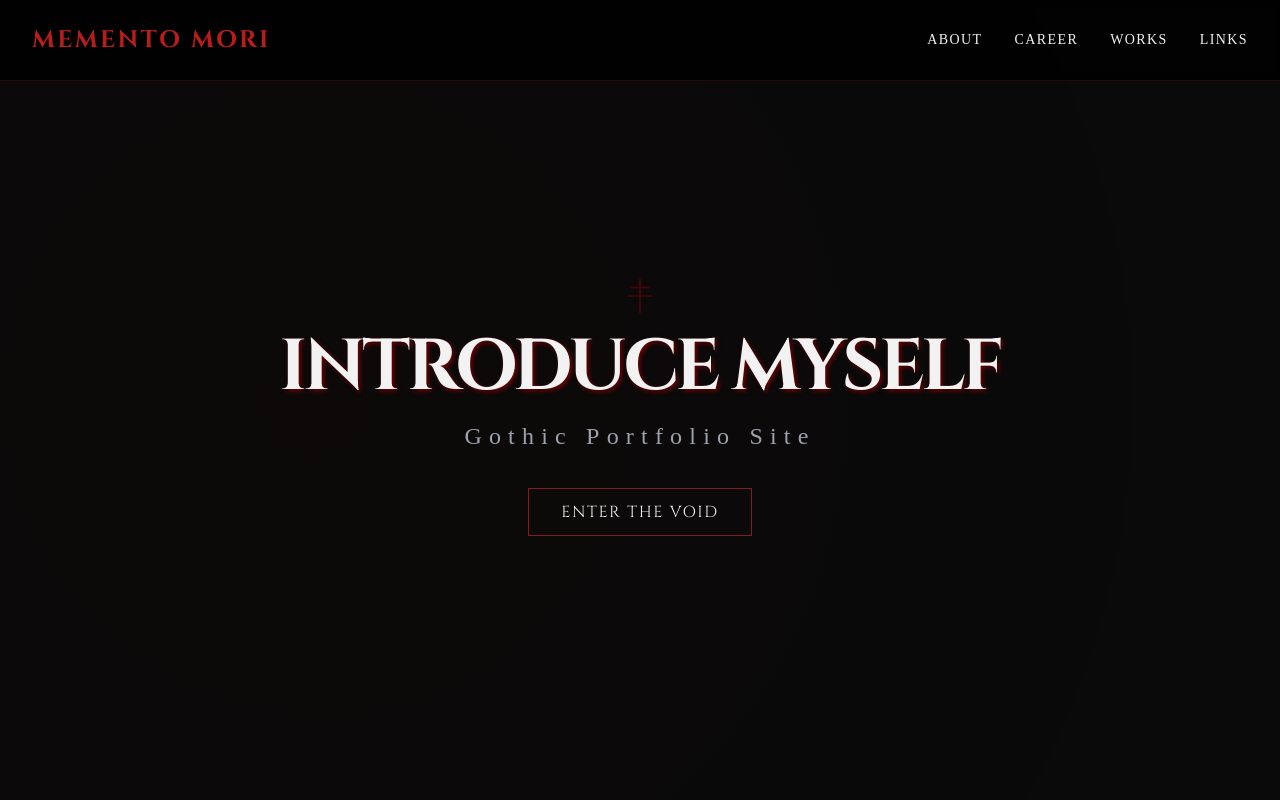
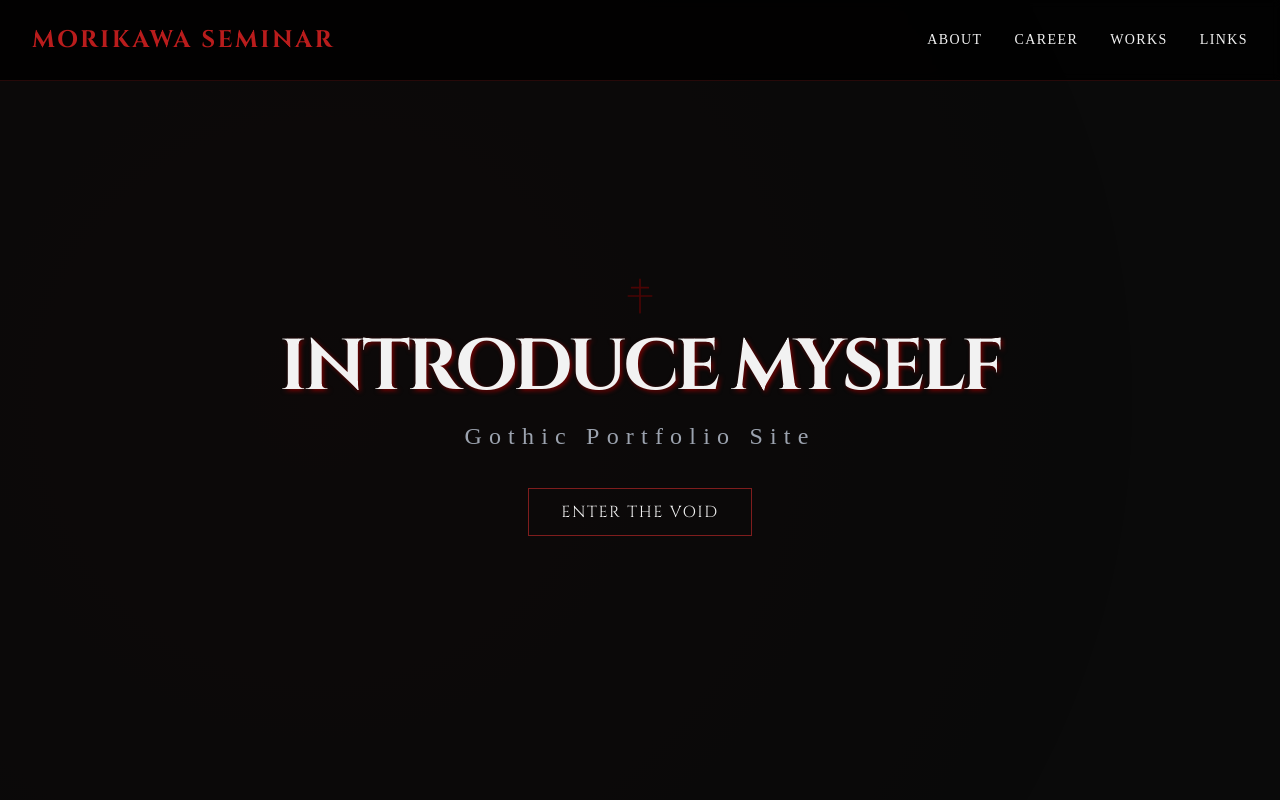
Before and after one commit to Mnts122/Mnts122.github.io, a plain HTML site: page index.html in a window 1280 px wide. Shown: the top 800 px of the page. Drawn offline with nearby package versions, Linux system fonts and the light colour scheme.

Commit message:
Update index.html

```diff
--- a/index.html
+++ b/index.html
@@ -228,7 +228,7 @@
 
     <!-- Navigation -->
     <nav class="fixed w-full z-50 px-8 py-6 flex justify-between items-center bg-black/80 backdrop-blur-sm border-b border-red-900/30">
-        <div class="gothic-font text-2xl font-bold text-red-700 tracking-widest">MEMENTO MORI</div>
+        <div class="gothic-font text-2xl font-bold text-red-700 tracking-widest">MORIKAWA SEMINAR</div>
         <div class="hidden md:flex space-x-8 text-sm tracking-widest">
             <a href="#about" class="nav-link">ABOUT</a>
             <a href="#career" class="nav-link">CAREER</a>
```
